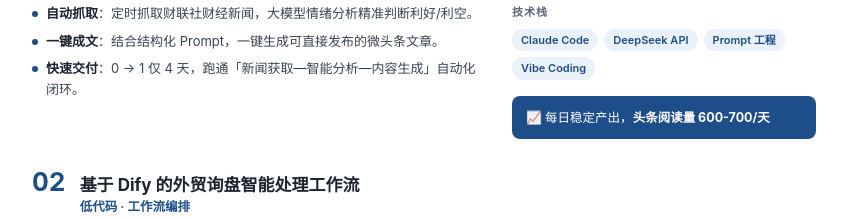
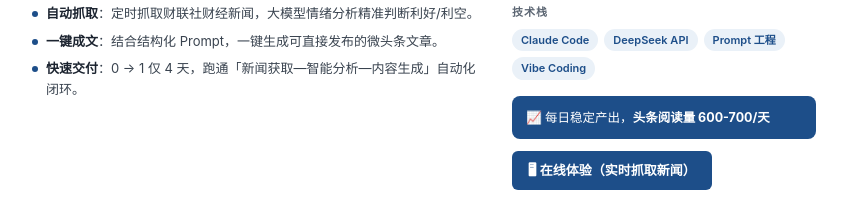
Before and after one commit to lps15377999352-bit/portfolio, a plain HTML site: page index.html in a window 1280 px wide. Shown: the part 836-1057 px from the top of the page, without its empty margins (216-1063 px from the left). Drawn offline with Linux system fonts and the light colour scheme.

Commit message:
Add files via upload

```diff
--- a/index.html
+++ b/index.html
@@ -91,6 +91,8 @@
     line-height:1.55;
   }
   .result b{font-weight:700;}
+  .live-btn{display:inline-flex;align-items:center;gap:6px;background:var(--accent);color:#fff;text-decoration:none;font-size:13px;font-weight:600;padding:9px 16px;border-radius:6px;margin-top:12px;transition:background .15s;}
+  .live-btn:hover{background:var(--accent-deep);}
 
   /* ===== 技能 & 教育 ===== */
   .two-col{display:grid;grid-template-columns:1fr 1fr;gap:28px;}
@@ -169,6 +171,7 @@
           <div class="label">技术栈</div>
           <div class="tags"><span class="tag">Claude Code</span><span class="tag">DeepSeek API</span><span class="tag">Prompt 工程</span><span class="tag">Vibe Coding</span></div>
           <div class="result">📈 每日稳定产出，<b>头条阅读量 600-700/天</b></div>
+          <a class="live-btn" href="https://stock-news-tool-4bic.onrender.com" target="_blank">🖥 在线体验（实时抓取新闻）</a>
         </div>
       </div>
     </div>
```
